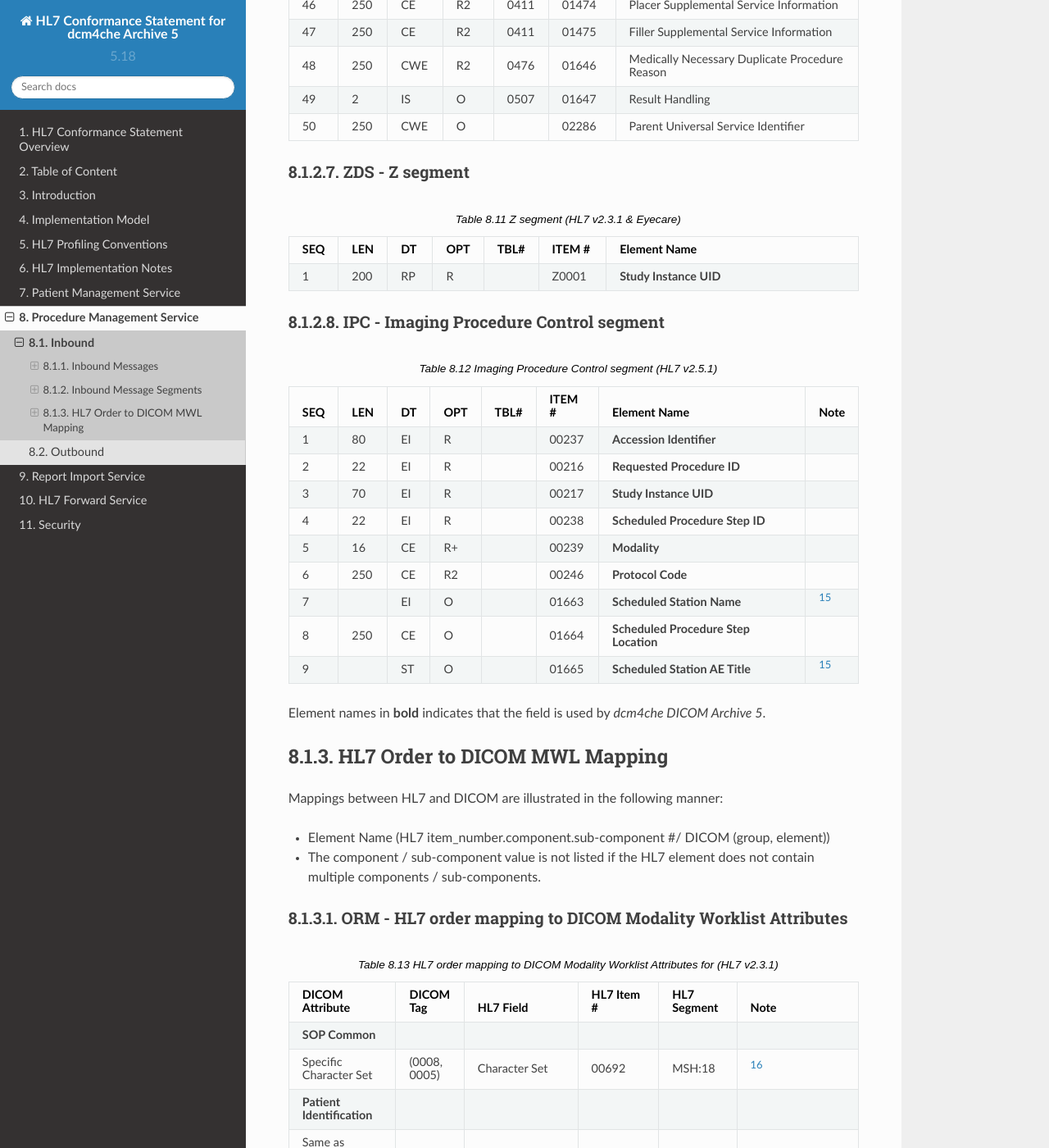
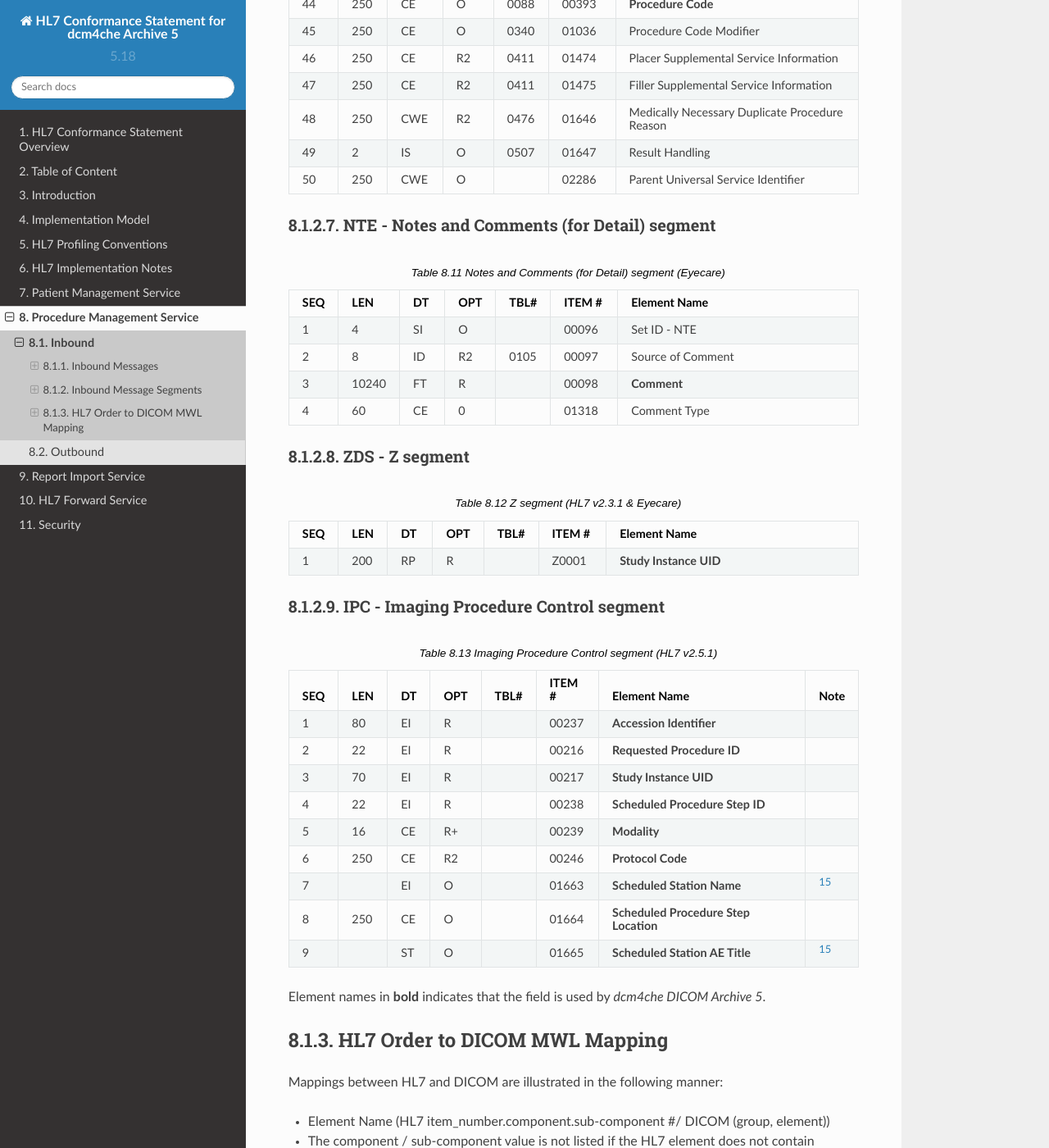
Before and after one commit to dcm4che/dcm4chee-arc-hl7cs, a Sphinx documentation site: the page built from source/orm/inbound.rst, in a window 1280 px wide and 1400 px high, scrolled down 12841 px. Shown: the whole window at 82% size. Built offline with Sphinx 7.4.7 and the Read the Docs theme 2.0.0, drawn with Linux system fonts in a browser that asks for light colours; some of the changed text lies outside the part shown.

Commit message:
dcm4che/dcm4chee-arc-light#2451 : Support extracting NTE Segment from HL7 Order Message

```diff
--- a/source/orm/inbound.rst
+++ b/source/orm/inbound.rst
@@ -76,6 +76,7 @@
    ORC - :ref:`tab_orc_orm_omg`, Common Order, 4
    TQ1 - :ref:`tab_tq1_omg_omi`, Timing and Quantity, 4
    OBR - :ref:`tab_obr_orm_omg`, Order Detail, 7
+   NTE - :ref:`tab_nte_omg`, Notes and Comments (for Detail), 4
    ZDS - :ref:`tab_zds_orm_omg`, Additional identification information
 
 Performed Actions
@@ -454,6 +455,21 @@
    50, 250, CWE, O, , 02286, Parent Universal Service Identifier
 
 
+.. _orm_in_nte:
+
+NTE - Notes and Comments (for Detail) segment
+---------------------------------------------
+
+.. csv-table:: Notes and Comments (for Detail) segment (Eyecare)
+   :name: tab_nte_omg
+   :header: SEQ, LEN, DT, OPT, TBL#, ITEM #, Element Name
+   :widths: 8, 8, 8, 8, 8, 12, 48
+
+   1, 4, SI, O, , 00096, Set ID - NTE
+   2, 8, ID, R2, 0105, 00097, Source of Comment
+   3, 10240, FT, R, , 00098, **Comment**
+   4, 60, CE, 0, , 01318, Comment Type
+
 .. _orm_in_zds:
 
 ZDS - Z segment
@@ -693,6 +709,7 @@
    >Code Meaning, "(0008, 0104)", Procedure Code, 00393.2, OBR:44.2
    Study Instance UID, "(0020, 000D)", Study Instance UID, Z0001.1, ZDS:1.1
    Requested Procedure Priority, "(0040, 1003)", Start Date/Time, 01633, TQ1:9, [#Note1]_
+   Requested Procedure Comments, "(0040, 1400)", Comment, 00098, NTE:3
    Patient Transport Arrangements, "(0040, 1004)", Transportation Mode, 00262, OBR:30
    **Imaging Request**
    Accession Number, "(0008, 0050)", Placer Field 1, 00251, OBR:18
--- a/source/toc.rst
+++ b/source/toc.rst
@@ -55,8 +55,9 @@
 |       8.1.2.2. :ref:`orm_in_orc`
 |       8.1.2.3. :ref:`orm_in_tq1`
 |       8.1.2.4. :ref:`orm_in_obr`
-|       8.1.2.5. :ref:`orm_in_zds`
-|       8.1.2.6. :ref:`orm_in_ipc`
+|       8.1.2.5. :ref:`orm_in_nte`
+|       8.1.2.6. :ref:`orm_in_zds`
+|       8.1.2.7. :ref:`orm_in_ipc`
 |     8.1.3. :ref:`orm_in_dicom`
 |       8.1.3.1. :ref:`orm_in_orm_o01_dicom`
 |       8.1.3.2. :ref:`orm_in_omi_o23_dicom`
```
